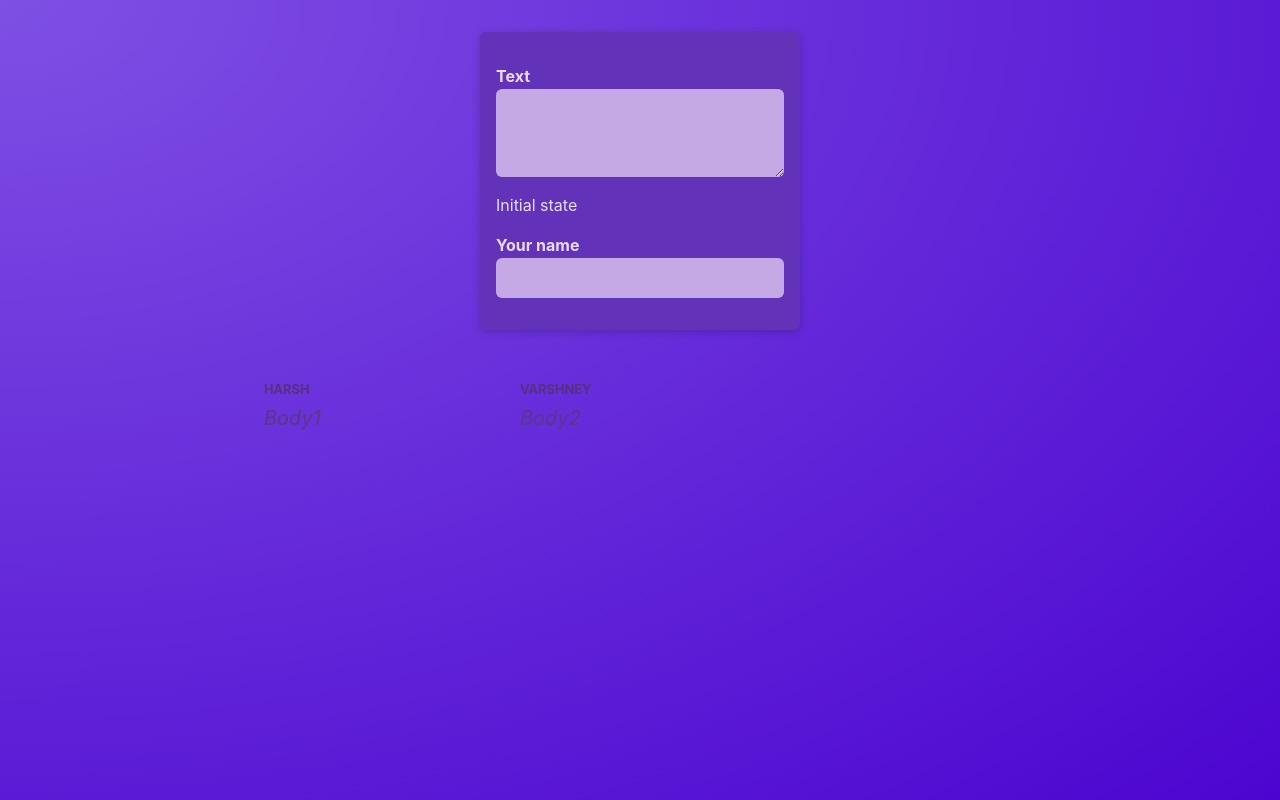
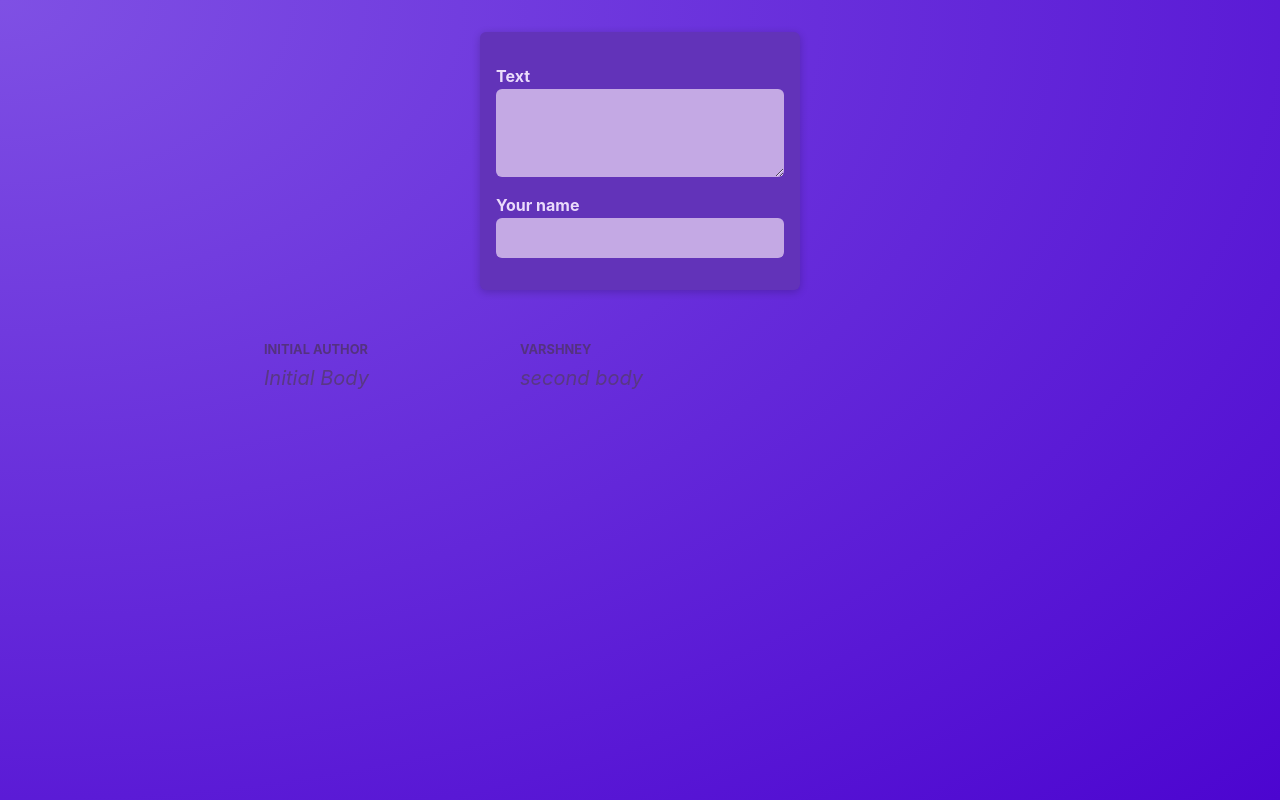
Before and after one commit to harsh141994/React-Basics, a React (Vite) app: page / in a window 1280 px wide. Built offline with nearby package versions, Linux system fonts and the light colour scheme.

Commit message:
Lifting State

```diff
--- a/src/components/NewPost.jsx
+++ b/src/components/NewPost.jsx
@@ -1,22 +1,17 @@
 import classes from "./NewPost.module.css";
 import { useState } from "react";
 
-function NewPost() {
-  const [enteredBody, setEnteredBody] = useState("Initial state");
+function NewPost(props) {   // props is something we automatically get (this is passed from the parent)
 
-  function changeBodyHandler(event) {
-    setEnteredBody(event.target.value);
-  }
   return (
     <form className={classes.form}>
       <p>
         <label htmlFor="body">Text</label>
-        <textarea id="body" required rows={3} onChange={changeBodyHandler} />
+        <textarea id="body" required rows={3} onChange={props.onBodyChange} />
       </p>
-      <p>{enteredBody}</p>
       <p>
         <label htmlFor="name">Your name</label>
-        <input type="text" id="name" required />
+        <input type="text" id="name" required onChange={props.onAuthorChange} />
       </p>
     </form>
   );
--- a/src/components/PostsList.jsx
+++ b/src/components/PostsList.jsx
@@ -1,14 +1,31 @@
 import Post from "./Post";
 import classes from "./PostsList.module.css";
 import NewPost from "./NewPost";
+import { useState } from "react";
 
 function PostsList() {
+  const [enteredBody, setEnteredBody] = useState("Initial Body");
+  const [enteredAuthor, setEnteredAuthor] = useState("Initial Author");
+
+  function bodyChangeHandler(event) {
+    // event is something we automatically get when used with event listener
+    setEnteredBody(event.target.value);
+  }
+
+  function authorChangeHandler(event) {
+    setEnteredAuthor(event.target.value);
+  }
+
   return (
     <>
-      <NewPost />
+      {/* // passing the function bodyChangeHandler in props to the NewPost */}
+      <NewPost
+        onBodyChange={bodyChangeHandler}
+        onAuthorChange={authorChangeHandler}
+      />
       <ul className={classes.posts}>
-        <Post author="Harsh" body="Body1" />
-        <Post author="Varshney" body="Body2" />
+        <Post author={enteredAuthor} body={enteredBody} />
+        <Post author="Varshney" body="second body" />
       </ul>
     </>
   );
```
